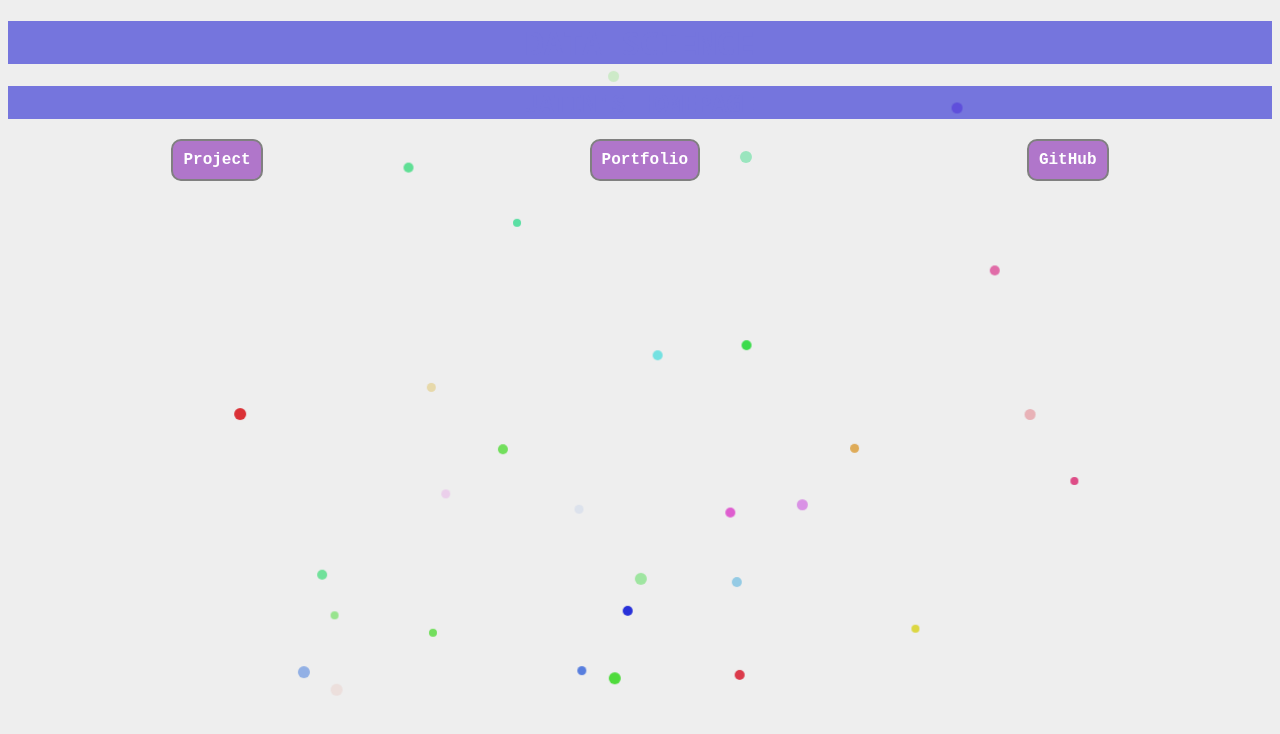
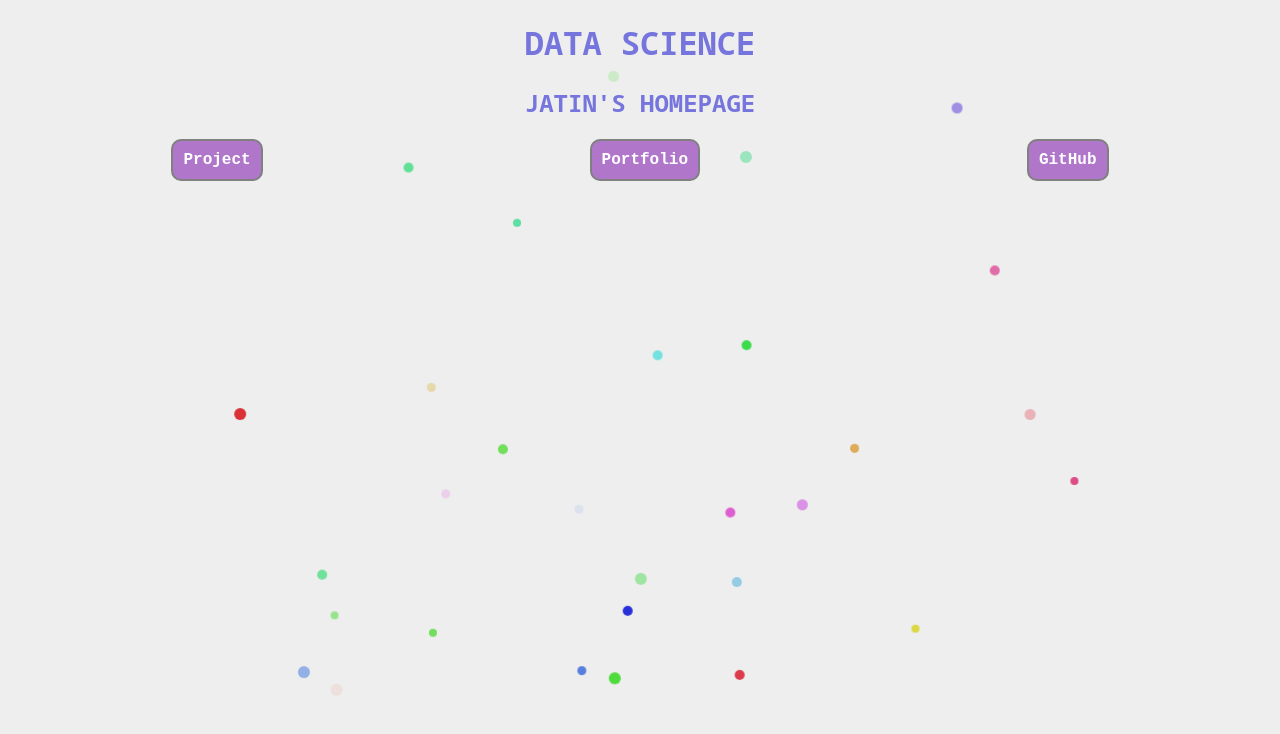
Before and after one commit to Kudavellyj/Kudavellyj.github.io, a plain HTML site: page index.html in a window 1280 px wide. Drawn offline with Linux system fonts and the light colour scheme.

Commit message:
Add files via upload

```diff
--- a/index.css
+++ b/index.css
@@ -144,8 +144,8 @@ a{
 h1{
     font-family: 'Noto Sans Mono', sans-serif;
     text-align: center;
-    color:#7575dd;
-    background-color: #7575dd;
+    color: #7575dd;
+
 
 }
 
@@ -153,10 +153,9 @@ h2{
     font-family: 'Noto Sans Mono', sans-serif;
     text-align: center;
     color:#7575dd;
-    background-color: #7575dd;
+
 
 }
-
 
 
 /* AREAS OF THE PAGE */
```
